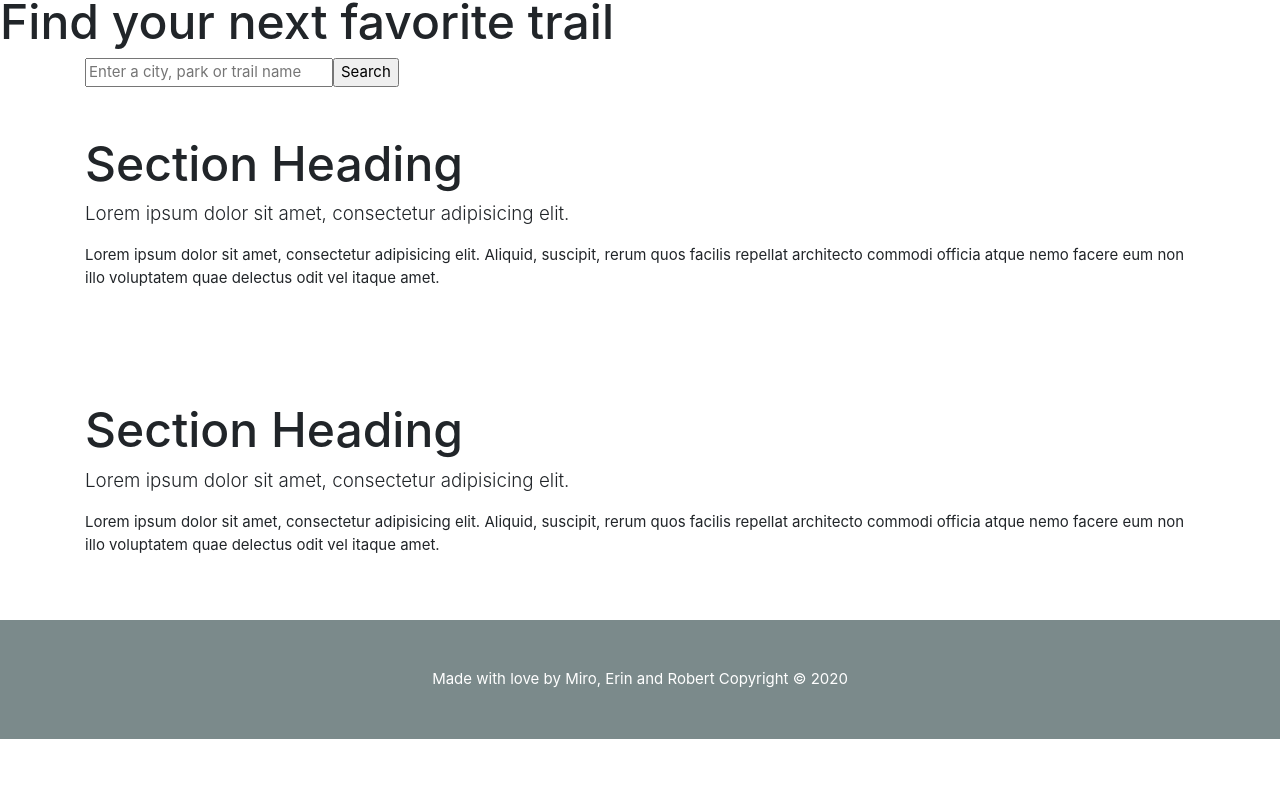
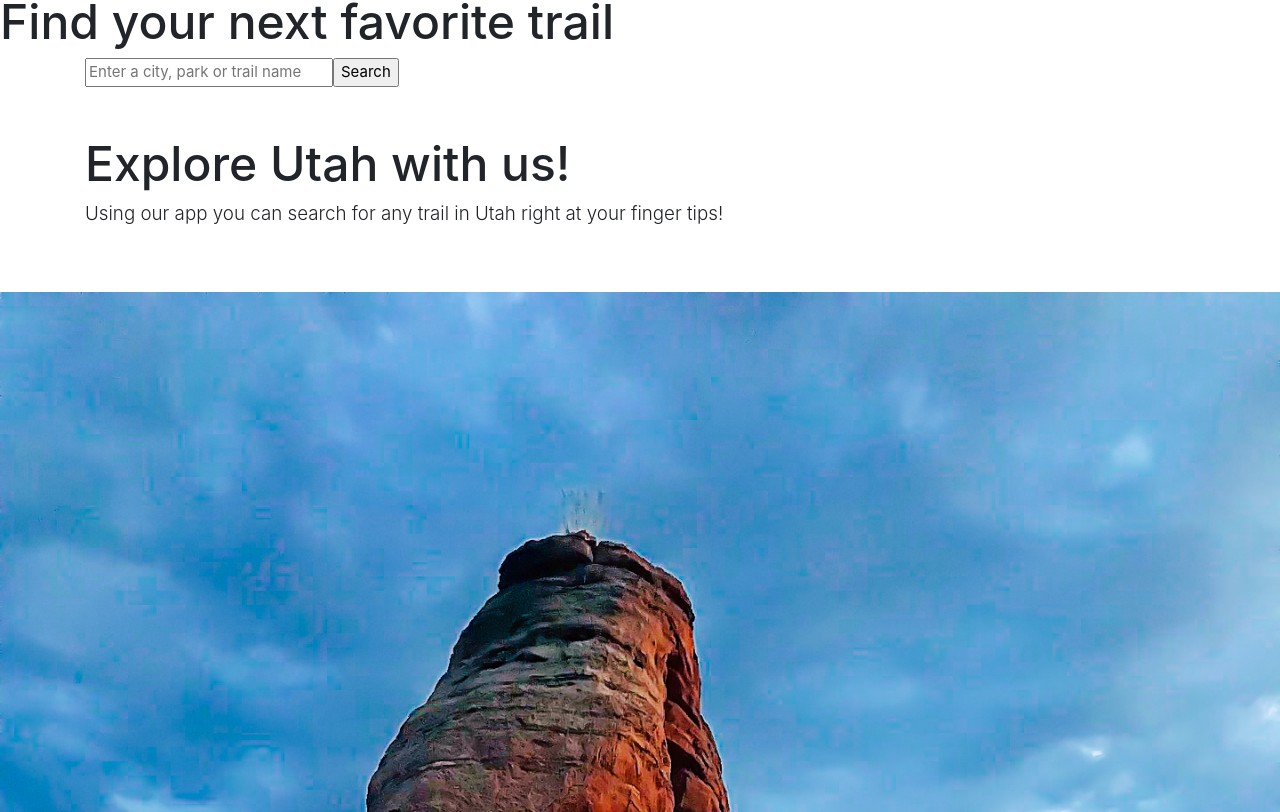
Before and after one commit to ECOtterstrom/UTAHVIEWS, a React (Create React App) app in the folder utahviews/client/: page / in a window 1280 px wide. Shown: the part 1008-1820 px from the top of the page. Before the commit the page ends 1747 px from the top, so only its background shows below. Built offline with nearby package versions, Linux system fonts and the light colour scheme.

Commit message:
small update

```diff
--- a/utahviews/client/public/indexHomePage.html
+++ b/utahviews/client/public/indexHomePage.html
@@ -86,6 +86,7 @@
   <header>
     <img class="img-fluid d-block mx-auto" src="views.jpg" alt="">
     <div>
+      <div class="search-form-box"></div>
       <div class="banner__text">
         <h1 class="heading-1">
           Find your next favorite trail
@@ -115,14 +116,13 @@
     </div>
   </section>
 
-  <!-- Image element - set the background image for the header in the line below -->
-  <!-- <div class="py-5 bg-image-full" style="background-image: url('views.jpg);"> -->
-    <!-- <div style="background-image: url('views.jpg');"></div> -->
+  <div class="py-5 bg-image-full" style="background-image: url('https://unsplash.it/1900/1080?image=1081');">
     <!-- Put anything you want here! There is just a spacer below for demo purposes! -->
     <div style="height: 200px;"></div>
   </div>
 
   <!-- Content section -->
+
   <section class="py-5">
     <div class="container">
       <h1>Section Heading</h1>
--- a/utahviews/client/src/pages/Home.js
+++ b/utahviews/client/src/pages/Home.js
@@ -33,15 +33,15 @@ function Home() {
         {/* <!-- Content section --> */}
             <section className="py-5">
                 <div className="container">
-                    <h1>Section Heading</h1>
-                        <p className="lead">Lorem ipsum dolor sit amet, consectetur adipisicing elit.</p>
-                        <p>Lorem ipsum dolor sit amet, consectetur adipisicing elit. Aliquid, suscipit, rerum quos facilis repellat architecto commodi officia atque nemo facere eum non illo voluptatem quae delectus odit vel itaque amet.</p>
+                    <h1>Explore Utah with us!</h1>
+                        <p className="lead">Using our app you can search for any trail in Utah right at your finger tips!</p>
+                        <p></p>
                 </div>
             </section>
 
         {/* <!-- Image element - set the background image for the header in the line below --> */}
         {/* <!-- <div className="py-5 bg-image-full" style="background-image: url('views.jpg);"> --> */}
-        {/* <!-- <div style="background-image: url('views.jpg');"></div> --> */}
+        { <img className="img-fluid d-block mx-auto" src="moab.jpg" alt="" />}
         {/* <!-- Put anything you want here! There is just a spacer below for demo purposes! --> */}
 
 
@@ -49,15 +49,16 @@ function Home() {
 
             <section className="py-5">
                 <div className="container">
-                    <h1>Section Heading</h1>
-                        <p className="lead">Lorem ipsum dolor sit amet, consectetur adipisicing elit.</p>
-                        <p>Lorem ipsum dolor sit amet, consectetur adipisicing elit. Aliquid, suscipit, rerum quos facilis repellat architecto commodi officia atque nemo facere eum non illo voluptatem quae delectus odit vel itaque amet.</p>
+                    <h1>Hike with confidence using our app</h1>
+                        <p className="lead">We have all the trails you could want to explore in Utah</p>
+                        <p>This app is for those who love the outdoors! wether you are going on a quick hike or a long hike we got it!</p>
                 </div>
             </section>
 
         {/* <!-- Footer --> */}
             <footer className="py-5 bg-dark">
                 <div className="container">
+
                     <p className="m-0 text-center text-white">Made with love by Miro, Erin and Robert Copyright &copy; 2020</p>
                 </div>
         {/* <!-- /.container --> */}
```
Also changed, not shown: utahviews/client/index.html (added, +40 -0 lines), utahviews/client/src/App.css (+14 -0 lines), utahviews/client/src/components/Nav.js (+1 -27 lines).
